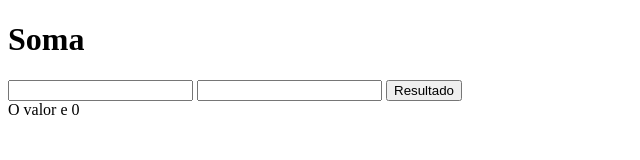
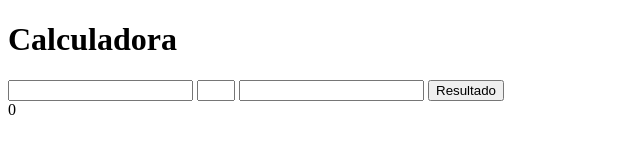
Before and after one commit to leonardohenriquedc/JavaScript, a plain HTML site: page exercicios/ex07/tentando2.html in a window 1280 px wide. Both pictures are taken after a click on the button "Resultado". Shown: the whole page, without its empty margins (0-640 px from the left). Drawn offline with Linux system fonts and the light colour scheme.

Commit message:
treinando

```diff
--- a/exercicios/ex07/tentando2.html
+++ b/exercicios/ex07/tentando2.html
@@ -5,21 +5,33 @@
     <meta name="viewport" content="width=device-width, initial-scale=1.0">
     <title>Document</title>
 
+    <style>
+        #op {
+            width: 30px;
+        }
+    </style>
+
 </head>
 <body>
-    <h1>Soma</h1>
+    <h1>Calculadora</h1>
     <input type="number" name="valor1" id="v1">
+    <input type="text" name="op" id="op">
     <input type="number" name="valor2" id="v2">
-    <input type="button" value="Resultado" onclick="clk()">
+    <input type="button" value="Resultado" id="botao">
     <div id="resf"></div>
     <script>
         var valor1 = document.querySelector('#v1')
         var valor2 = document.querySelector('#v2')
-        var res = document.querySelector('#resf')
-        function clk(){
-            var rs = Number(valor1.value) + Number(valor2.value)
-            res.innerText = 'O valor e ' + rs
+        var operacao = document.querySelector('#op')
+        var escuta = document.querySelector('#botao')
+
+        function evento () {
+            var resf = document.getElementById('resf')
+            resf.innerHTML = Number(valor1.value) + Number(valor2.value)
         }
+
+        escuta.addEventListener('click', evento)
+
     </script>
 </body>
 </html>
```
